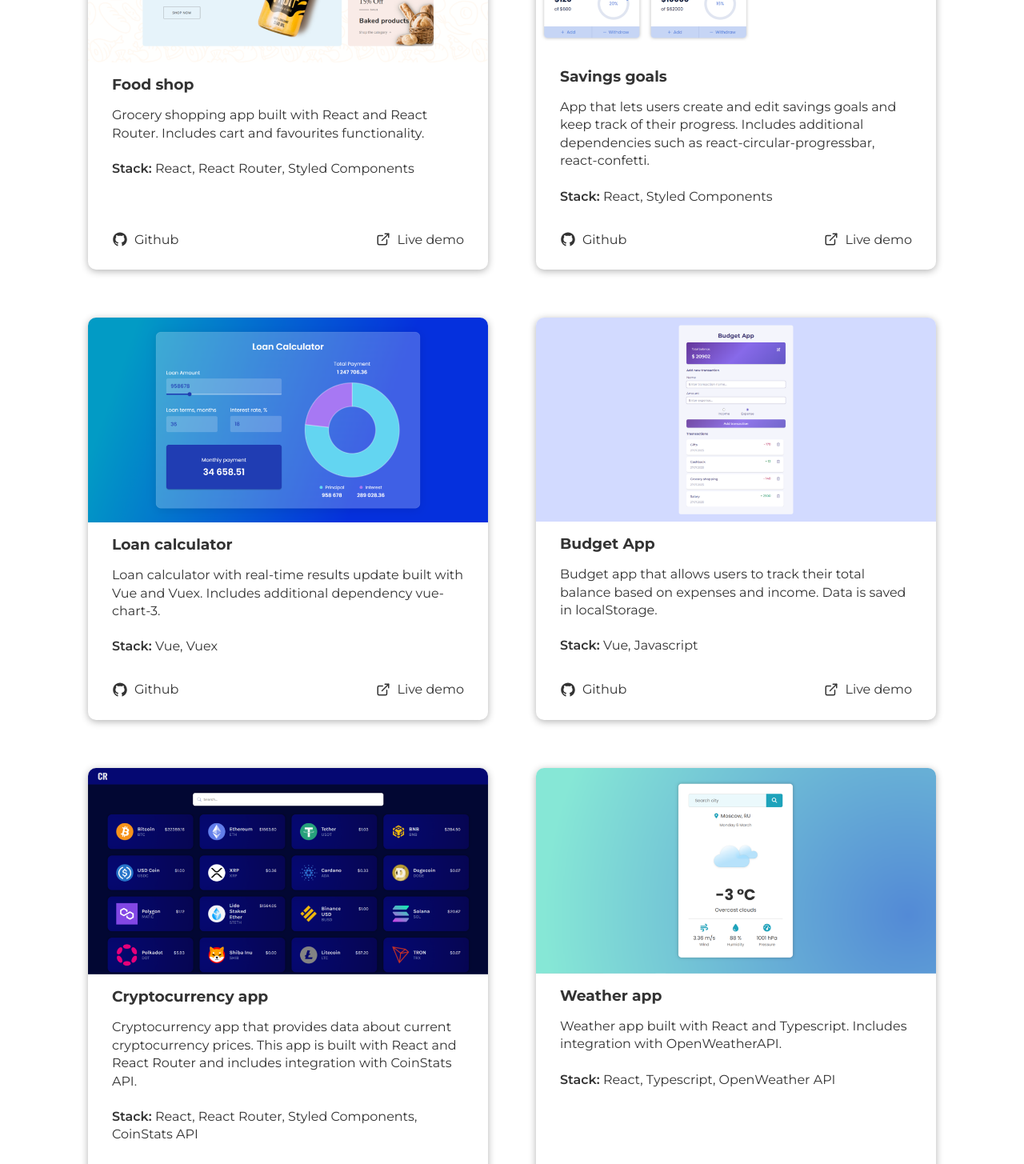
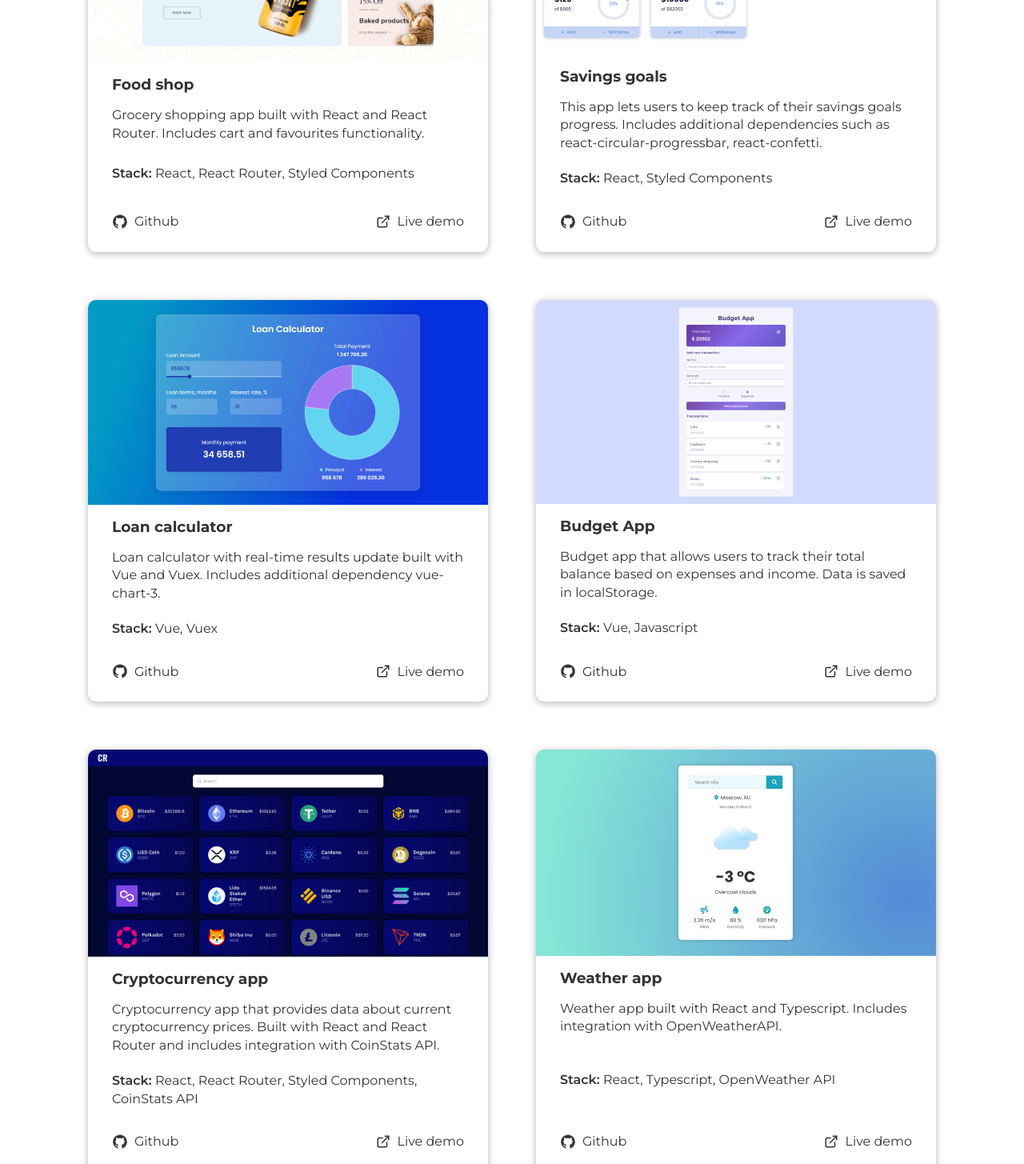
Before and after one commit to MarinGr/portfolio, a React (Create React App) app: page / in a window 1280 px wide. Shown: the part 1200-2655 px from the top of the page at 80% size. Built offline with nearby package versions, Linux system fonts and the light colour scheme.

Commit message:
change stack-description positioning

```diff
--- a/src/assets/data/projectsData.jsx
+++ b/src/assets/data/projectsData.jsx
@@ -24,7 +24,7 @@ export const projectsData = [
     id: uuidv4(),
     img: savingsGoalsImg,
     title: "Savings goals",
-    desc: "App that lets users create and edit savings goals and keep track of their progress. Includes additional dependencies such as react-circular-progressbar, react-confetti.",
+    desc: "This app lets users to keep track of their savings goals progress. Includes additional dependencies such as react-circular-progressbar, react-confetti.",
     stack: "React, Styled Components",
     github: "https://github.com/MarinGr/savings-goals",
     liveDemo: "https://maringr.github.io/savings-goals/",
@@ -52,7 +52,7 @@ export const projectsData = [
     id: uuidv4(),
     img: cryptocurrencyAppImg,
     title: "Cryptocurrency app",
-    desc: "Cryptocurrency app that provides data about current cryptocurrency prices. This app is built with React and React Router and includes integration with CoinStats API.",
+    desc: "Cryptocurrency app that provides data about current cryptocurrency prices. Built with React and React Router and includes integration with CoinStats API.",
     stack: "React, React Router, Styled Components, CoinStats API",
     github: "https://github.com/MarinGr/cryptocurrency-app",
     liveDemo: "https://maringr.github.io/cryptocurrency-app/",
--- a/src/components/ProjectCard.jsx
+++ b/src/components/ProjectCard.jsx
@@ -71,6 +71,7 @@ const ProjectDesc = styled.p`
 `;
 
 const ProjectStack = styled.div`
+  margin-top: auto;
   margin-bottom: 32px;
   line-height: 140%;
 `;
```
